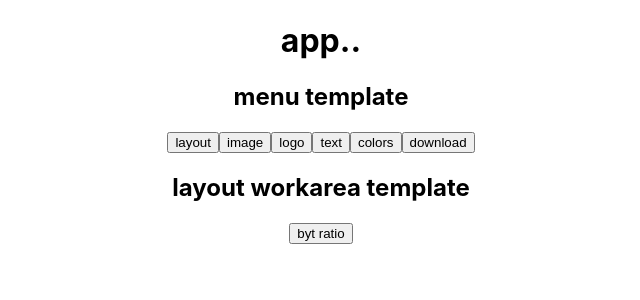
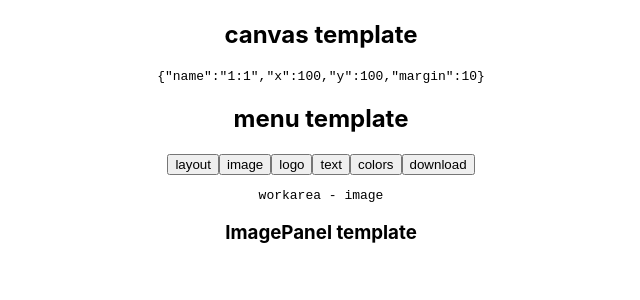
Before and after one commit to pedric/react-image-editor, a React (Create React App) app: page / in a window 1280 px wide. Shown: the top 300 px of the page, without its empty margins (319-959 px from the left). Built offline with nearby package versions, Linux system fonts and the light colour scheme.

Commit message:
togglepanels

```diff
--- a/src/App.js
+++ b/src/App.js
@@ -1,13 +1,13 @@
 import "./App.css";
 import Menu from "./components/Menu";
 import LayoutPanel from "./components/LayoutPanel";
+import Canvas from "./components/Canvas";
 
 function App() {
   return (
     <div className='App'>
-      <h1>app..</h1>
+      <Canvas />
       <Menu />
-      <LayoutPanel />
     </div>
   );
 }
--- /dev/null
+++ b/src/components/Canvas/index.js
@@ -0,0 +1,19 @@
+import React, { useState, useEffect } from "react";
+import { connect } from "react-redux";
+
+const Canvas = ({ layout }) => {
+  return (
+    <>
+      <h2>canvas template</h2>
+      <pre>{JSON.stringify(layout)}</pre>
+    </>
+  );
+};
+
+const mapStateToProps = (state) => {
+  return {
+    layout: state.layoutReducer,
+  };
+};
+
+export default connect(mapStateToProps)(Canvas);
--- /dev/null
+++ b/src/components/ColorPanel/index.js
@@ -0,0 +1,7 @@
+import React, { useState, useEffect } from "react";
+
+const ColorPanel = () => {
+  return <h3>ColorPanel template</h3>;
+};
+
+export default ColorPanel;
--- /dev/null
+++ b/src/components/DownloadPanel/index.js
@@ -0,0 +1,7 @@
+import React, { useState, useEffect } from "react";
+
+const DownloadPanel = () => {
+  return <h3>DownloadPanel template</h3>;
+};
+
+export default DownloadPanel;
--- /dev/null
+++ b/src/components/ImagePanel/index.js
@@ -0,0 +1,7 @@
+import React, { useState, useEffect } from "react";
+
+const ImagePanel = () => {
+  return <h3>ImagePanel template</h3>;
+};
+
+export default ImagePanel;
--- /dev/null
+++ b/src/components/LogoPanel/index.js
@@ -0,0 +1,7 @@
+import React, { useState, useEffect } from "react";
+
+const LogoPanel = () => {
+  return <h3>LogoPanel template</h3>;
+};
+
+export default LogoPanel;
--- a/src/components/Menu/index.js
+++ b/src/components/Menu/index.js
@@ -2,11 +2,12 @@ import React, { useEffect, useState } from "react";
 import { connect } from "react-redux";
 import { toggleMenu } from "../../redux/actions/menuActions";
 import * as actions from "../../redux/actions/actionTypes";
+import WorkArea from "../WorkArea";
 
 const Menu = ({ toggleMenu, options, active, ...props }) => {
-  useEffect(() => {
-    console.log("active", active);
-  }, [active]);
+  // useEffect(() => {
+  //   console.log("active", active);
+  // }, [active]);
 
   const toggle = (panel) => {
     toggleMenu(panel);
@@ -22,6 +23,7 @@ const Menu = ({ toggleMenu, options, active, ...props }) => {
             </button>
           ))
         : null}
+      <WorkArea activeTab={active} />
     </>
   );
 };
--- /dev/null
+++ b/src/components/TextPanel/index.js
@@ -0,0 +1,7 @@
+import React, { useState, useEffect } from "react";
+
+const TextPanel = () => {
+  return <h3>TextPanel template</h3>;
+};
+
+export default TextPanel;
--- /dev/null
+++ b/src/components/WorkArea/index.js
@@ -0,0 +1,35 @@
+import React from "react";
+import LayoutPanel from "../LayoutPanel";
+import ImagePanel from "../ImagePanel";
+import LogoPanel from "../LogoPanel";
+import ColorPanel from "../ColorPanel";
+import DownloadPanel from "../DownloadPanel";
+import TextPanel from "../TextPanel";
+
+const WorkArea = (props) => {
+  return (
+    <div>
+      <pre>workarea - {props.activeTab}</pre>
+      {props.activeTab && props.activeTab.toLowerCase() === "layout" && (
+        <LayoutPanel />
+      )}
+      {props.activeTab && props.activeTab.toLowerCase() === "image" && (
+        <ImagePanel />
+      )}
+      {props.activeTab && props.activeTab.toLowerCase() === "logo" && (
+        <LogoPanel />
+      )}
+      {props.activeTab && props.activeTab.toLowerCase() === "colors" && (
+        <ColorPanel />
+      )}
+      {props.activeTab && props.activeTab.toLowerCase() === "download" && (
+        <DownloadPanel />
+      )}
+      {props.activeTab && props.activeTab.toLowerCase() === "text" && (
+        <TextPanel />
+      )}
+    </div>
+  );
+};
+
+export default WorkArea;
--- a/src/redux/reducers/initialState.js
+++ b/src/redux/reducers/initialState.js
@@ -79,6 +79,7 @@ const state = {
     name: "1:1",
     x: 100,
     y: 100,
+    margin: 10,
   },
   image: {
     upload: "",
```
